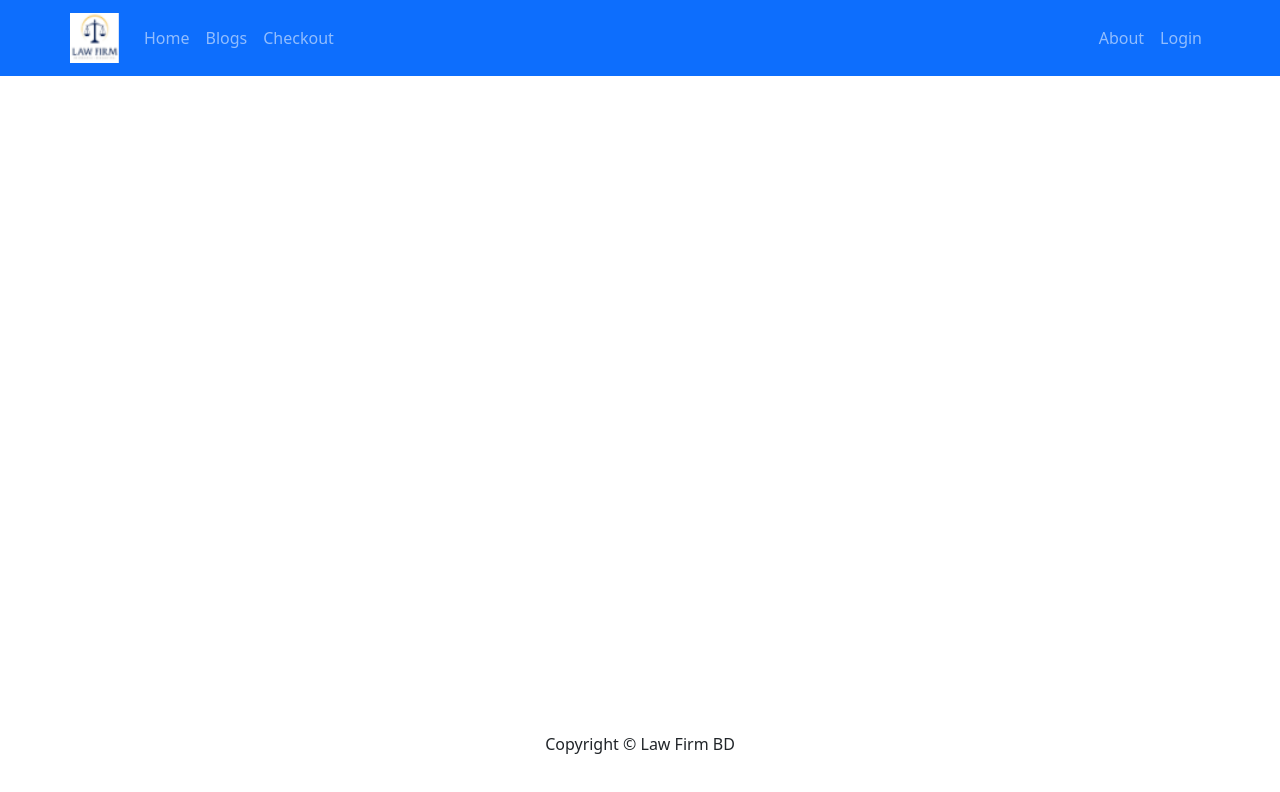
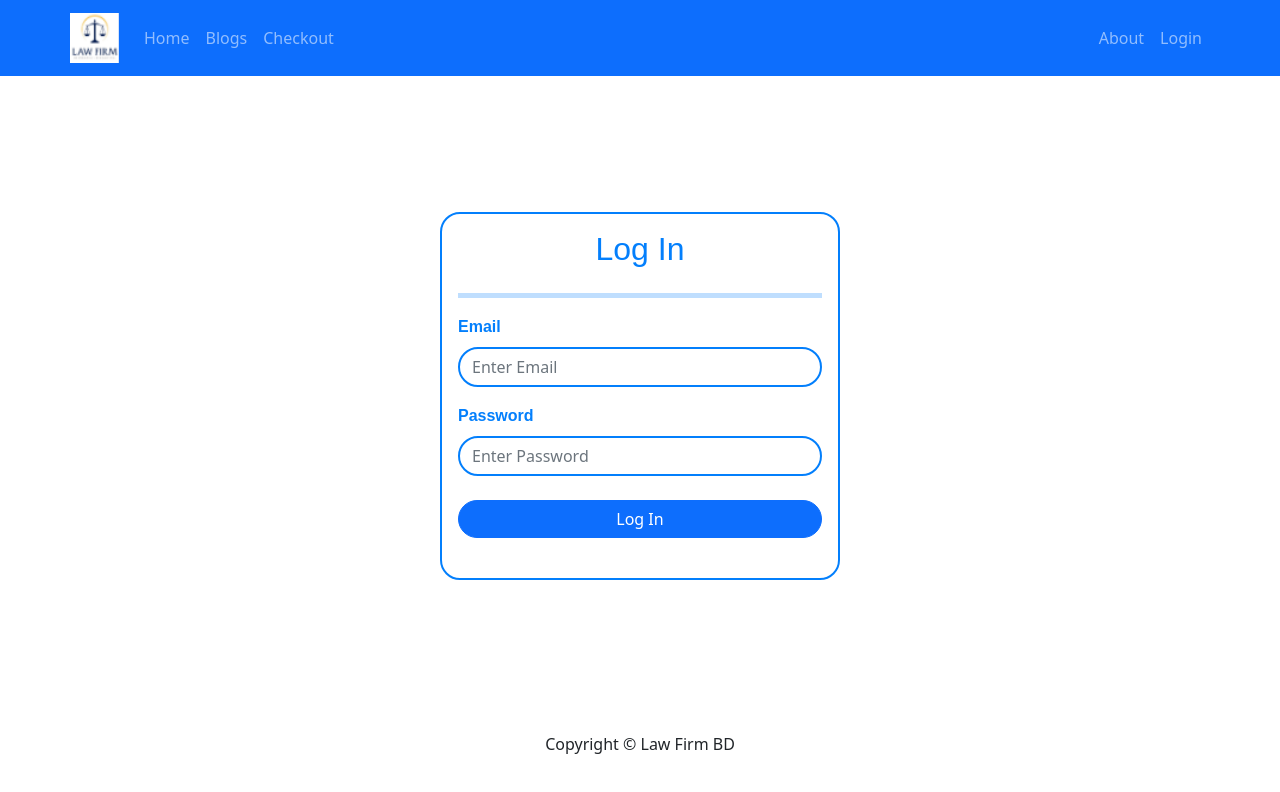
Before and after one commit to sakibul-munna/LawFirmDemo, a React (Create React App) app: page /login in a window 1280 px wide. Shown: the top 792 px of the page. Built offline with nearby package versions, Linux system fonts and the light colour scheme.

Commit message:
LoginScreen Added.

```diff
--- a/src/App.js
+++ b/src/App.js
@@ -5,6 +5,7 @@ import Footer from "./components/Footer";
 import HomeScreen from "./screens/HomeScreen";
 import BlogScreen from "./screens/BlogScreen";
 import AboutScreen from "./screens/AboutScreen";
+import LoginScreen from "./screens/LoginScreen";
 
 import { Routes, Route } from "react-router-dom";
 
@@ -17,6 +18,7 @@ function App() {
           <Route path="/home" exact element={<HomeScreen />} />
           <Route path="/blogs" exact element={<BlogScreen />} />
           <Route path="/about" exact element={<AboutScreen />} />
+          <Route path="/login" exact element={<LoginScreen />} />
         </Routes>
       </main>
       <Footer />
--- a/src/screens/AboutScreen.js
+++ b/src/screens/AboutScreen.js
@@ -1,8 +1,9 @@
 import React from "react";
+import { Container } from "react-bootstrap";
 
 const AboutScreen = () => {
   return (
-    <div className="py-3">
+    <Container className="py-3">
       <div
         style={{
           display: "flex",
@@ -57,7 +58,7 @@ const AboutScreen = () => {
           Besides this, i learn my many things from Edx and Udemy.
         </p>
       </div>
-    </div>
+    </Container>
   );
 };
 
--- /dev/null
+++ b/src/screens/LoginScreen.css
@@ -0,0 +1,10 @@
+.login-input-box {
+  border-radius: 25px;
+  border: 2px solid #037ffc;
+}
+.login-submit-button {
+  border-radius: 25px;
+}
+.hrline {
+  border-bottom: 5px solid #037ffc;
+}
--- /dev/null
+++ b/src/screens/LoginScreen.js
@@ -0,0 +1,70 @@
+import React, { useState } from "react";
+import { Form, Button, Container, Card } from "react-bootstrap";
+import "./LoginScreen.css";
+
+const LoginScreen = () => {
+  const [email, setEmail] = useState("");
+  const [password, setPassword] = useState("");
+
+  const submitHandler = () => {};
+
+  return (
+    <Container
+      className="d-flex align-items-center justify-content-center"
+      style={{
+        minHeight: "80vh",
+      }}
+    >
+      <div className="w-100" style={{ maxWidth: "400px" }}>
+        <Card style={{ borderRadius: "20px", border: "2px solid #037ffc" }}>
+          <Card.Body>
+            <h2
+              className="text-center mb-4"
+              style={{ color: "#037ffc", fontFamily: "Arial" }}
+            >
+              Log In
+            </h2>
+            <hr className="hrline my-3" />
+            <Form onSubmit={submitHandler}>
+              <Form.Group id="email">
+                <Form.Label style={{ color: "#037ffc", fontFamily: "Arial" }}>
+                  <strong>Email</strong>
+                </Form.Label>
+                <Form.Control
+                  value={email}
+                  type="email"
+                  required
+                  placeholder="Enter Email"
+                  onChange={(e) => setEmail(e.target.value)}
+                  className="login-input-box"
+                />
+              </Form.Group>
+              <Form.Group id="password" className="mt-3">
+                <Form.Label style={{ color: "#037ffc", fontFamily: "Arial" }}>
+                  <strong>Password</strong>
+                </Form.Label>
+                <Form.Control
+                  value={password}
+                  type="password"
+                  required
+                  placeholder="Enter Password"
+                  onChange={(e) => setPassword(e.target.value)}
+                  className="login-input-box"
+                />
+              </Form.Group>
+              <Button
+                className="w-100 my-4 login-submit-button"
+                type="submit"
+                variant="primary"
+              >
+                Log In
+              </Button>
+            </Form>
+          </Card.Body>
+        </Card>
+      </div>
+    </Container>
+  );
+};
+
+export default LoginScreen;
```
